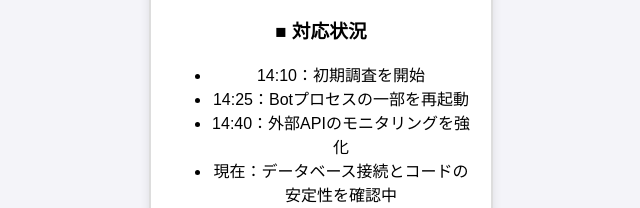
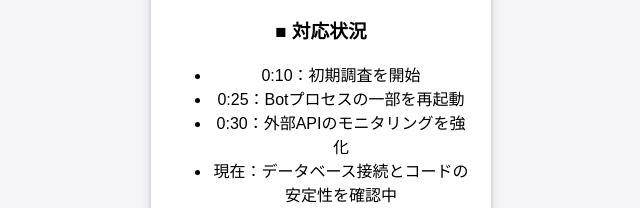
Before and after one commit to ZENITHSCRIM/Kiyaku-bot, a plain HTML site: page status.html in a window 1280 px wide. Shown: the part 1078-1286 px from the top of the page, 319-959 px from the left. Drawn offline with Linux system fonts and the light colour scheme.

Commit message:
Update status.html

```diff
--- a/status.html
+++ b/status.html
@@ -82,9 +82,9 @@
 
   <h3>■ 対応状況</h3>
   <ul>
-    <li>14:10：初期調査を開始</li>
-    <li>14:25：Botプロセスの一部を再起動</li>
-    <li>14:40：外部APIのモニタリングを強化</li>
+    <li>0:10：初期調査を開始</li>
+    <li>0:25：Botプロセスの一部を再起動</li>
+    <li>0:30：外部APIのモニタリングを強化</li>
     <li>現在：データベース接続とコードの安定性を確認中</li>
   </ul>
 
```
